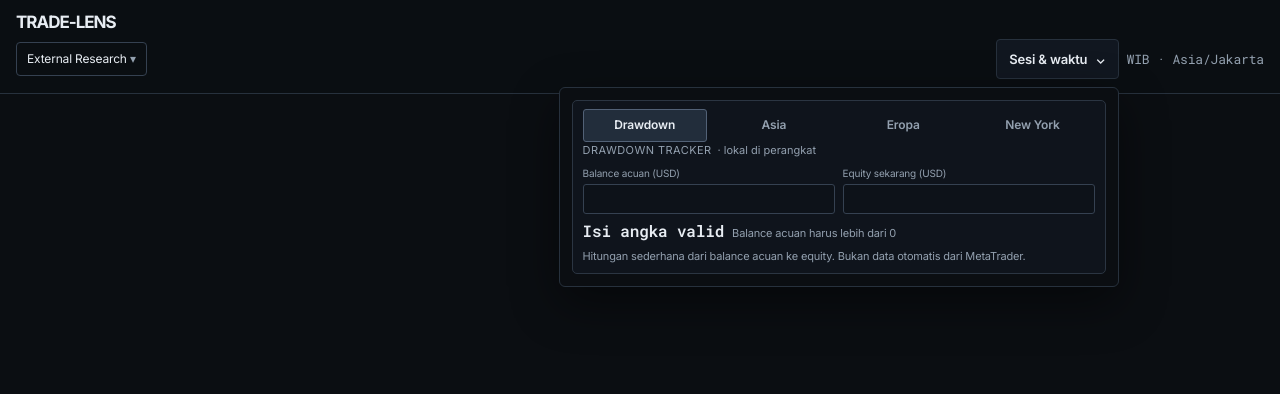
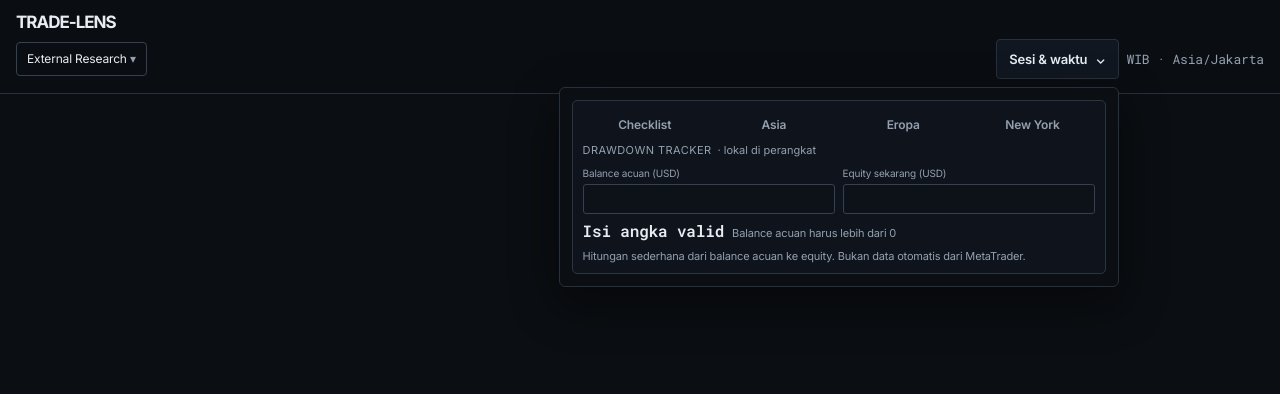
Before and after one commit to librazelle/Trade-Journal, a FastAPI app: template app/templates/base.html in a window 1280 px wide, after a click that opens the changed part. Shown: the top 394 px of the page. Run offline with FastAPI, Linux system fonts and the light colour scheme; the template is opened without the code that fills it, so the values that code supplies are empty; some libraries are stand-ins or nearby versions.

Commit message:
Replace drawdown tracker tab with pre-entry checklist

```diff
--- a/app/templates/base.html
+++ b/app/templates/base.html
@@ -24,17 +24,17 @@
           <a href="https://www.bls.gov/schedule/" target="_blank" rel="noopener noreferrer">BLS release schedule <span aria-hidden="true">↗</span></a>
         </div>
       </details>
-      <details class="session-menu" id="session-menu"><summary aria-label="Buka pilihan jam sesi dan drawdown">Sesi &amp; waktu <span aria-hidden="true">⌄</span></summary>
-      <div class="session-menu-popover"><div class="market-clock" id="market-clock" aria-label="Jam sesi dan drawdown">
+      <details class="session-menu" id="session-menu"><summary aria-label="Buka jam sesi dan checklist sebelum entry">Sesi &amp; waktu <span aria-hidden="true">⌄</span></summary>
+      <div class="session-menu-popover"><div class="market-clock" id="market-clock" aria-label="Jam sesi dan pengingat trading">
         <div class="clock-options" role="group" aria-label="Pilihan informasi">
-          <button type="button" data-clock-view="drawdown" aria-pressed="true">Drawdown</button>
+          <button type="button" data-clock-view="reminder" aria-pressed="true">Checklist</button>
           <button type="button" data-clock-view="asia" aria-pressed="false">Asia</button>
           <button type="button" data-clock-view="europe" aria-pressed="false">Eropa</button>
           <button type="button" data-clock-view="newyork" aria-pressed="false">New York</button>
         </div>
         <div class="clock-readout" id="clock-readout" aria-live="polite">
-          <span class="clock-label">Drawdown tracker</span>
-          <span class="clock-main">Masukkan balance dan equity</span>
+          <span class="clock-label">Checklist sebelum entry</span>
+          <span class="clock-main">Periksa setup, risiko, dan aturan akun.</span>
         </div>
       </div></div>
       </details>
```
